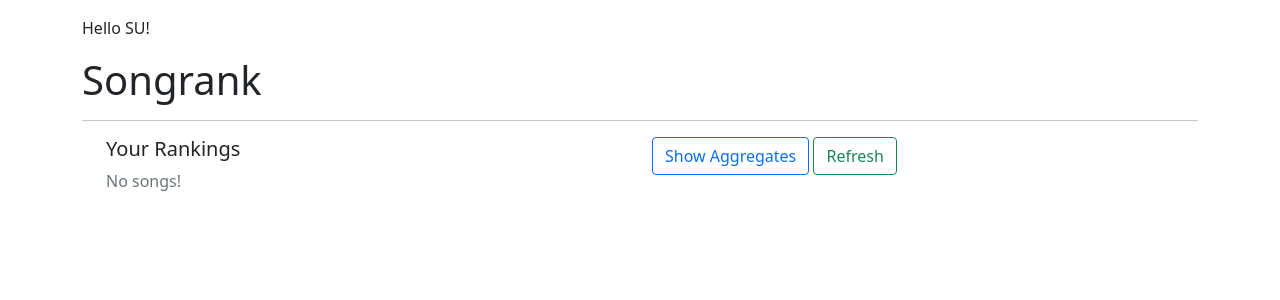
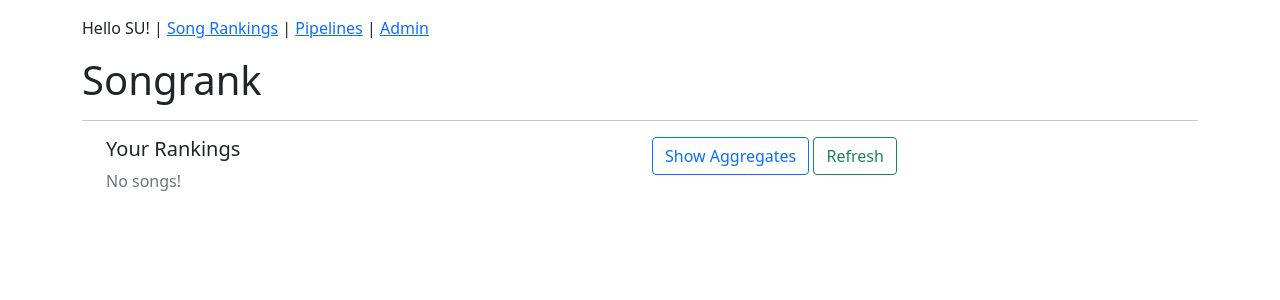
Before and after one commit to LorenDavie/songrank, a Django app: page / in a window 1280 px wide. Shown: the top 300 px of the page. Run offline with Django 3.2, Linux system fonts and the light colour scheme; the visitor is signed in with stand-in values (Sample User, id 1); data that the repository does not hold is empty; some libraries are stand-ins or nearby versions.

Commit message:
Adding pipelines
Signed-off-by: Loren Davie <code@axilent.com>

```diff
--- a/songrank/admin.py
+++ b/songrank/admin.py
@@ -9,3 +9,8 @@ from songrank import models
 admin.site.register(models.Member, UserAdmin)
 admin.site.register(models.Song)
 admin.site.register(models.Ranking)
+
+admin.site.register(models.PipelineTemplate)
+admin.site.register(models.PhaseDescriptor)
+admin.site.register(models.Pipeline)
+admin.site.register(models.Phase)
--- a/songrank/models.py
+++ b/songrank/models.py
@@ -3,6 +3,7 @@ Models for songrank.
 """
 from django.db import models
 from django.contrib.auth.models import AbstractUser
+from datetime import timedelta, date
 
 
 class Member(AbstractUser):
@@ -78,6 +79,14 @@ class Song(models.Model):
         agg_rank = self.aggregate_rank()
         return agg_rank / self.rankings.count()
 
+    def spread(self):
+        """
+        Shows the difference between the top and bottom ranking for this song.
+        """
+        top_rank = self.rankings.aggregate(models.Max("ranking"))["ranking__max"]
+        bottom_rank = self.rankings.aggregate(models.Min("ranking"))["ranking__min"]
+        return top_rank - bottom_rank
+
 
 class Ranking(models.Model):
     """
@@ -94,3 +103,98 @@ class Ranking(models.Model):
     class Meta:
         unique_together = (("member", "song"),)
         ordering = ["-ranking"]
+
+# =============
+# = Pipelines =
+# =============
+class PipelineTemplate(models.Model):
+    """
+    A template for a pipeline.
+    """
+    name = models.CharField(unique=True, max_length=100)
+
+    def __str__(self):
+        return self.name
+
+class PhaseDescriptor(models.Model):
+    """
+    A descriptor for a phase in a pipeline.
+    """
+    template = models.ForeignKey(PipelineTemplate, related_name="phase_descriptors", on_delete=models.CASCADE)
+    name = models.CharField(blank=True, max_length=100)
+    order = models.IntegerField()
+    depends_on = models.ForeignKey("self", null=True, blank=True, related_name="downstream_phase_descriptors", on_delete=models.SET_NULL)
+    buffer_days = models.IntegerField(default=1)
+
+    def __str__(self):
+        return self.name
+
+    class Meta:
+        ordering = ["order"]
+        unique_together = (("template", "name"),("template", "order"))
+
+class Pipeline(models.Model):
+    """
+    A release pipeline.
+    """
+    template = models.ForeignKey(PipelineTemplate, related_name="pipelines", on_delete=models.CASCADE)
+    song = models.ForeignKey(Song, null=True, blank=True, on_delete=models.SET_NULL)
+    name = models.CharField(null=True, blank=True, max_length=100)
+    done = models.BooleanField(default=False)
+    baseline = models.DateField() # actually the release date - work backwards from here
+
+    def __str__(self):
+        if self.song and self.name:
+            return f"{self.song} ({self.name})"
+        elif self.song:
+            return str(self.song)
+        else:
+            return self.name
+
+    def save(self, *args, **kwargs):
+        """
+        Automatically populate phases if they don't yet exist.
+        """
+        value = super().save(*args, **kwargs)
+
+        if not self.phases.all().exists():
+            subsequent_phase = None
+            # loop through phase descriptors backwards
+            for descriptor in self.template.phase_descriptors.all().order_by("-order"):
+                phase = Phase.objects.create(pipeline=self, descriptor=descriptor)
+                if subsequent_phase:
+                    phase.due = subsequent_phase.due - timedelta(days=subsequent_phase.descriptor.buffer_days)
+                else:
+                    phase.due = self.baseline
+                phase.save()
+                subsequent_phase = phase
+
+        return value
+
+    class Meta:
+        unique_together = (("song", "name"),)
+
+class Phase(models.Model):
+    """
+    A phase in a pipeline.
+    """
+    pipeline = models.ForeignKey(Pipeline, related_name="phases", on_delete=models.CASCADE)
+    descriptor = models.ForeignKey(PhaseDescriptor, related_name="phases", on_delete=models.CASCADE)
+    due = models.DateField(null=True, blank=True)
+    done = models.BooleanField(default=False)
+
+    def __str__(self):
+        return f"{self.descriptor} : {self.due} ({self.pipeline})"
+
+    def is_late(self):
+        """
+        Indicates if this phase is late.
+        """
+        if self.done:
+            return False
+
+        return self.due < date.today()
+
+    class Meta:
+        unique_together = (("pipeline", "descriptor"),)
+        ordering = ["due"]
--- a/songrank/templates/base.html
+++ b/songrank/templates/base.html
@@ -18,7 +18,9 @@
     <div class="container">
         <div class="row">
             <div class="col">
-                <p class="mt-3">Hello {{ request.user.initials }}!</p>
+                <p class="mt-3">
+                    Hello {{ request.user.initials }}! | <a href="/">Song Rankings</a> | <a href="/pipelines/">Pipelines</a> | <a href="/admin/">Admin</a>
+                </p>
                 <h1 class="mt-3">Songrank</h1>
                 {% block content %}Content goes here.{% endblock content %}
             </div>
--- a/songrank/templates/home.html
+++ b/songrank/templates/home.html
@@ -37,6 +37,7 @@
                         <th>Song</th>
                         <th>Average</th>
                         <th>Rankings</th>
+                        <th>Spread</th>
                     </tr>
                     {% for song in aggregate %}
                     <tr>
@@ -46,6 +47,9 @@
                             {% for ranking in song.rankings.all %}
                             {{ ranking.member.initials }} ({{ ranking.ranking }}){% if not forloop.last %},{% endif %}
                             {% endfor %}
+                        </td>
+                        <td>
+                            {{ song.spread }}
                         </td>
                     </tr>
                     {% endfor %}
--- a/songrank/urls.py
+++ b/songrank/urls.py
@@ -21,5 +21,7 @@ urlpatterns = [
     path("", views.home),
     path("lyrics/<int:song_id>/", views.lyrics),
     path("rank/", views.rank),
+    path("pipelines/", views.pipelines),
+    path("pipelines/<int:pipeline_id>/<int:phase_id>/done/", views.complete_phase),
     path('admin/', admin.site.urls),
 ]
--- a/songrank/views.py
+++ b/songrank/views.py
@@ -2,9 +2,9 @@
 Views for Songrank.
 """
 
-from songrank.models import Song
+from songrank.models import Song, Pipeline
 from django.shortcuts import render
-from django.http import HttpResponse
+from django.http import HttpResponse, HttpResponseRedirect
 from django.contrib.auth.decorators import login_required
 
 @login_required(login_url='/admin/login/')
@@ -41,3 +41,28 @@ def rank(request):
         rank_value -= 1
 
     return HttpResponse('OK')
+
+@login_required(login_url="/admin/login/")
+def pipelines(request):
+    """
+    Shows release pipelines.
+    """
+    pipelines = Pipeline.objects.filter(done=False)
+    return render(request, "pipelines.html", context={"pipelines":pipelines})
+
+@login_required(login_url="/admin/login/")
+def complete_phase(request, pipeline_id, phase_id):
+    """
+    Completes the pipelne phase.
+    """
+    pipeline = Pipeline.objects.get(pk=pipeline_id)
+    phase = pipeline.phases.get(pk=phase_id)
+    phase.done = True
+    phase.save()
+
+    # if all phases are done, the pipeline is done
+    if not pipeline.phases.filter(done=False).exists():
+        pipeline.done = True
+        pipeline.save()
+
+    return HttpResponseRedirect("/pipelines/")
```
Also changed, not shown: songrank/templates/pipelines.html (added, +38 -0 lines), songrank/migrations/0004_auto_20210101_1511.py (added), songrank/migrations/0005_pipeline_baseline.py (added).
